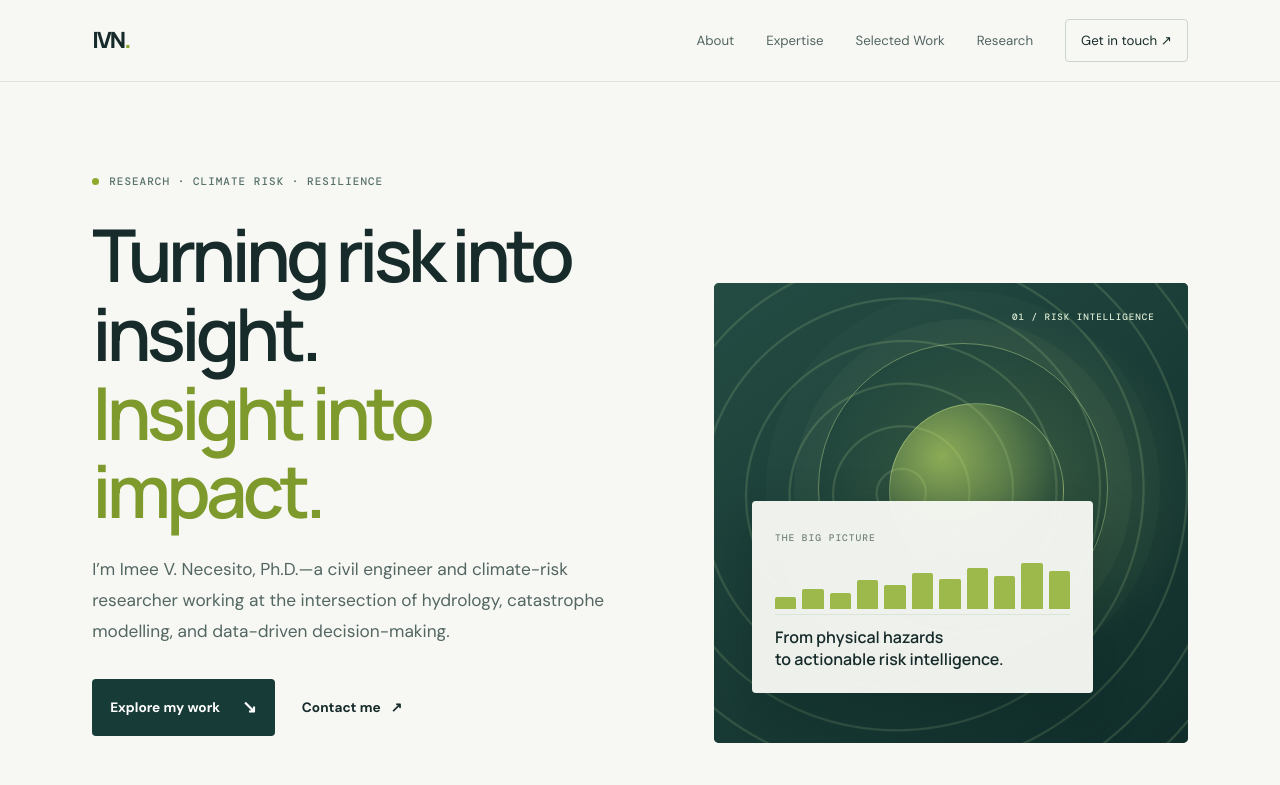
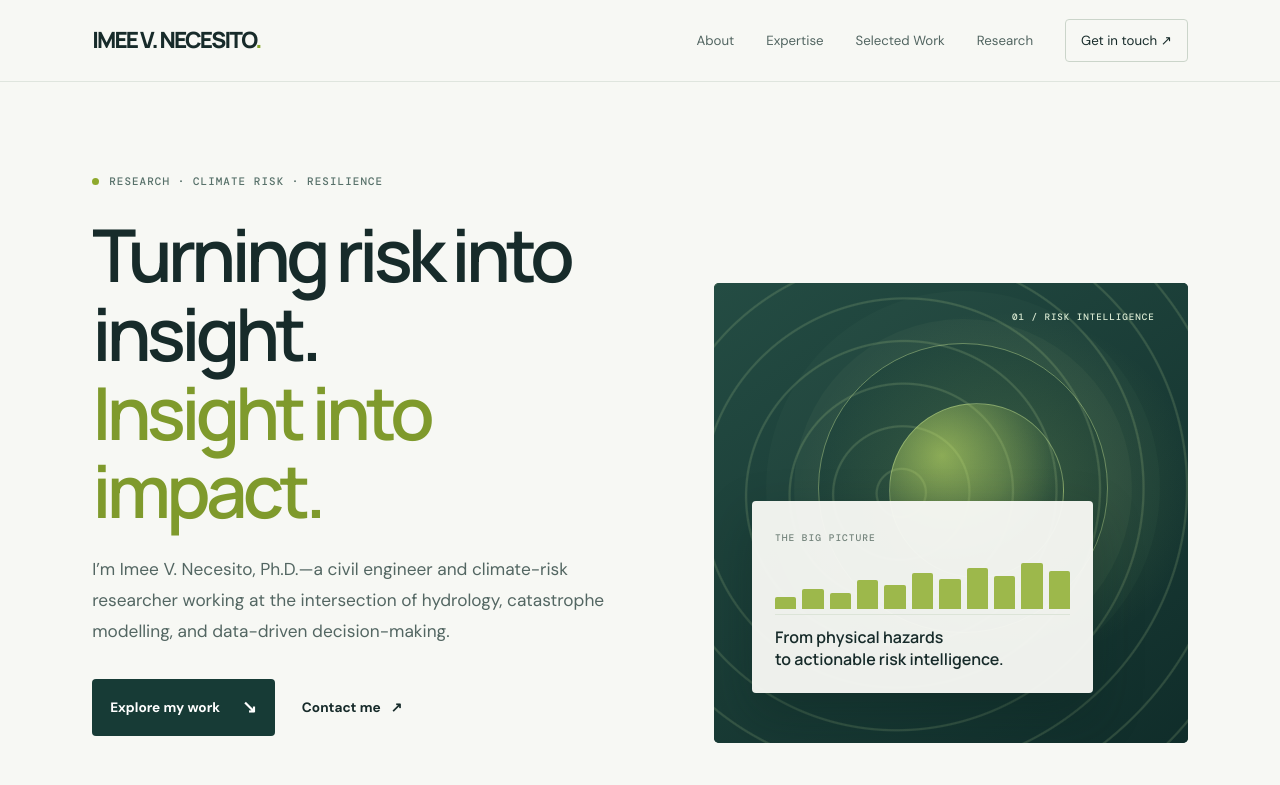
Before and after one commit to imee-necesito/imee-necesito.github.io, a plain HTML site: page index.html in a window 1280 px wide. Shown: the top 785 px of the page. Drawn offline with nearby package versions, Linux system fonts and the light colour scheme.

Commit message:
Update index.html

```diff
--- a/index.html
+++ b/index.html
@@ -9,7 +9,7 @@
 </head>
 <body>
   <header class="site-header">
-    <a class="wordmark" href="#home" aria-label="Imee Necesito home">IVN<span>.</span></a>
+    <a class="wordmark" href="#home" aria-label="Imee Necesito home">IMEE V. NECESITO<span>.</span></a>
     <nav aria-label="Main navigation">
       <a href="#about">About</a>
       <a href="#expertise">Expertise</a>
```
